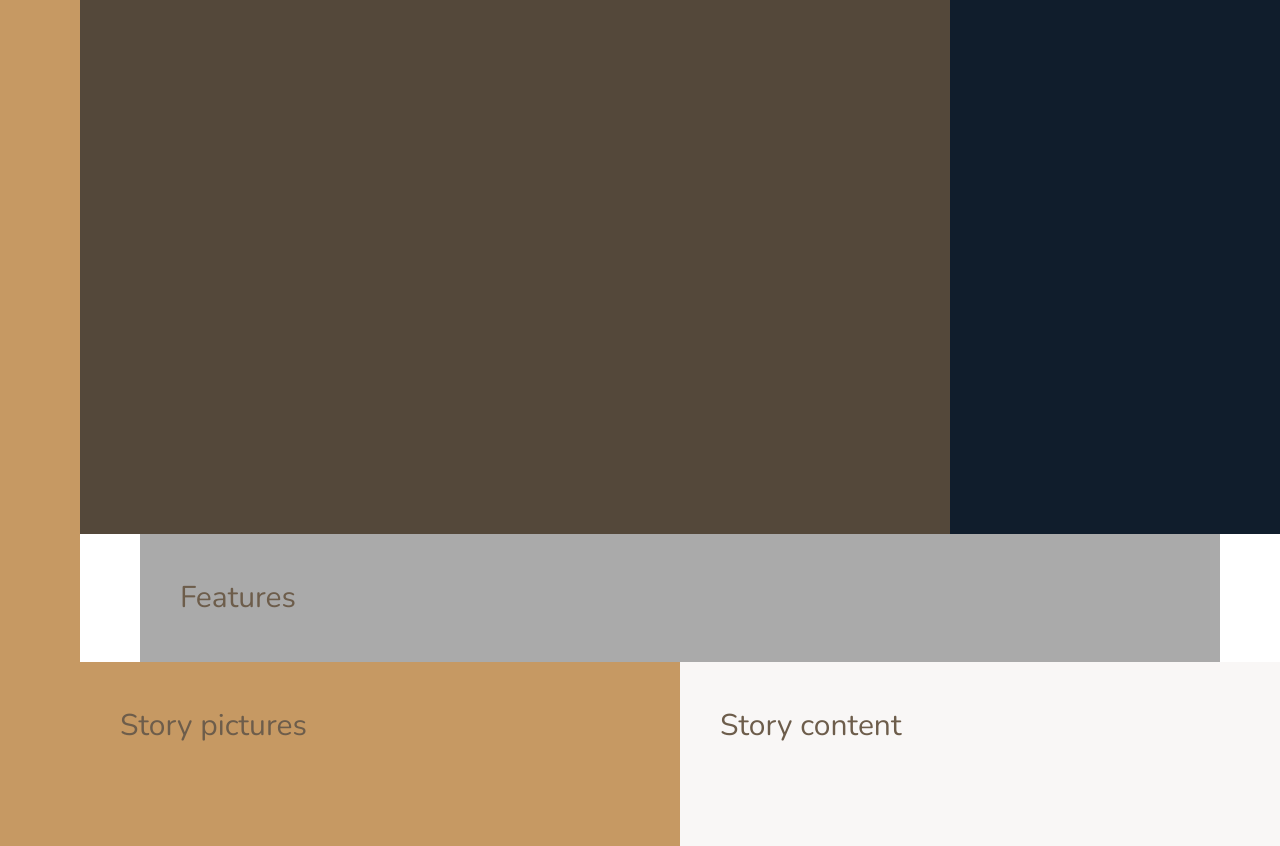
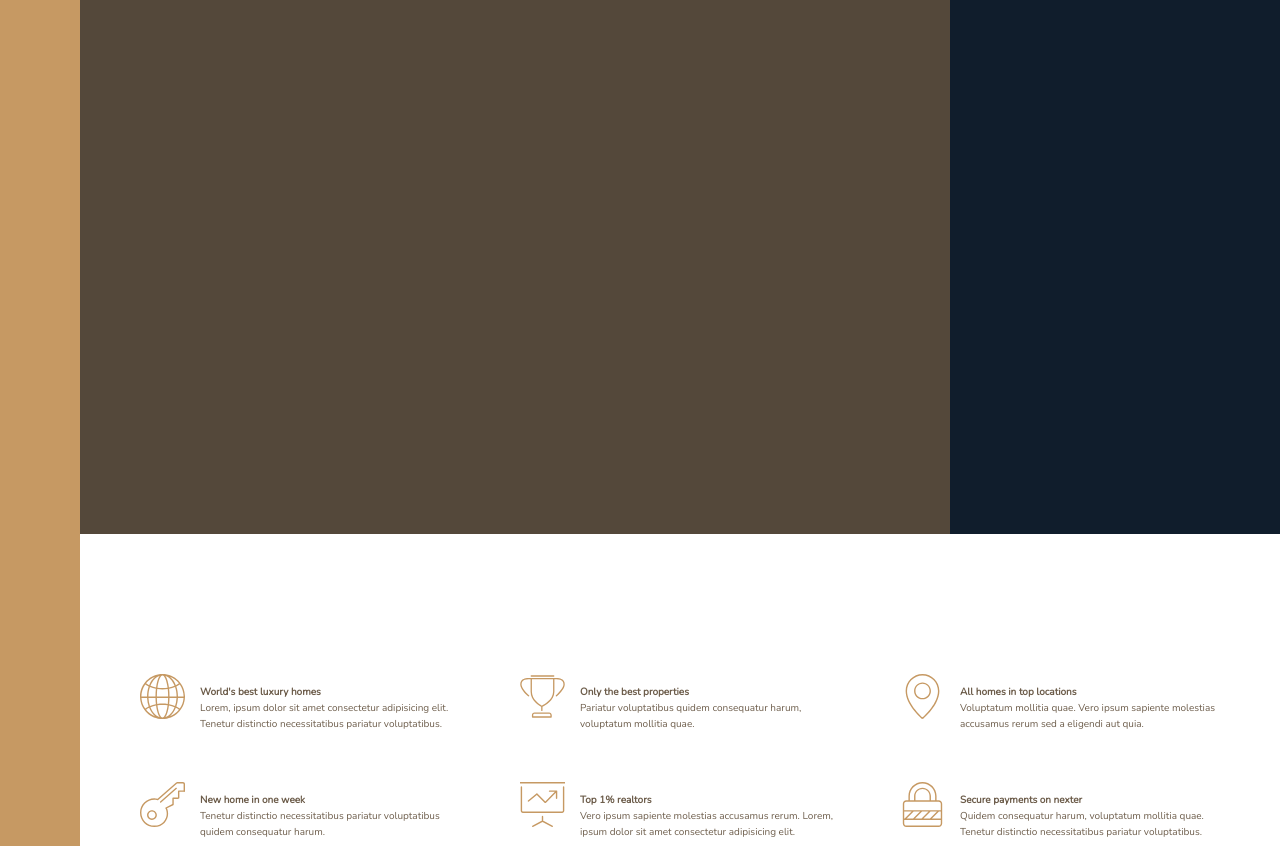
Before and after one commit to byPG/advanced_course_Sass_Animation_Nexter_Grid, a website: page index.html in a window 1280 px wide. Shown: the part 106-952 px from the top of the page. Drawn offline with nearby package versions, Linux system fonts and the light colour scheme.

Commit message:
next part of nexter - features seciton

```diff
--- a/index.html
+++ b/index.html
@@ -27,7 +27,60 @@
     </div>
 
     <section class="features">
-        Features
+
+        <div class="feature">
+            <svg class="feature__icon">
+                <use xlink:href="img/sprite.svg#icon-global"></use>
+            </svg>
+            <h4 class="heading-4">World's best luxury homes</h4>
+            <p class="feature_text">Lorem, ipsum dolor sit amet consectetur adipisicing elit. Tenetur distinctio
+                necessitatibus pariatur voluptatibus.</p>
+        </div>
+
+        <div class="feature">
+            <svg class="feature__icon">
+                <use xlink:href="img/sprite.svg#icon-trophy"></use>
+            </svg>
+            <h4 class="heading-4 headin--4--dark">Only the best properties</h4>
+            <p class="feature_text">Pariatur voluptatibus quidem consequatur harum, voluptatum mollitia quae.</p>
+        </div>
+
+        <div class="feature">
+            <svg class="feature__icon">
+                <use xlink:href="img/sprite.svg#icon-map-pin"></use>
+            </svg>
+            <h4 class="heading-4 headin--4--dark">All homes in top locations</h4>
+            <p class="feature_text">Voluptatum mollitia quae. Vero ipsum sapiente molestias accusamus rerum sed a
+                eligendi aut quia.</p>
+        </div>
+
+        <div class="feature">
+            <svg class="feature__icon">
+                <use xlink:href="img/sprite.svg#icon-key"></use>
+            </svg>
+            <h4 class="heading-4 headin--4--dark">New home in one week</h4>
+            <p class="feature_text">Tenetur distinctio necessitatibus pariatur voluptatibus quidem consequatur harum.
+            </p>
+        </div>
+
+        <div class="feature">
+            <svg class="feature__icon">
+                <use xlink:href="img/sprite.svg#icon-presentation"></use>
+            </svg>
+            <h4 class="heading-4 headin--4--dark">Top 1% realtors</h4>
+            <p class="feature_text">Vero ipsum sapiente molestias accusamus rerum. Lorem, ipsum dolor sit amet
+                consectetur adipisicing elit.</p>
+        </div>
+
+        <div class="feature">
+            <svg class="feature__icon">
+                <use xlink:href="img/sprite.svg#icon-lock"></use>
+            </svg>
+            <h4 class="heading-4 headin--4--dark">Secure payments on nexter</h4>
+            <p class="feature_text">Quidem consequatur harum, voluptatum mollitia quae. Tenetur distinctio
+                necessitatibus pariatur voluptatibus.</p>
+        </div>
+
     </section>
 
     <div class="story__pictures">
--- a/sass/_base.scss
+++ b/sass/_base.scss
@@ -39,8 +39,4 @@ body{
     grid-template-rows: 80vh min-content 40vw repeat(3, min-content);
     grid-template-columns: [sidebar-start] 8rem [sidebar-end full-start] minmax(6rem,1fr) [center-start] repeat(8, [col-start] minmax(min-content, 14rem) [col-end]) [center-end] minmax(6rem, 1fr) [full-end];
 
-    & > *{
-        padding: 40px;
-        font-size: 3rem;
-    }
 }
--- a/sass/_features.scss
+++ b/sass/_features.scss
@@ -1,4 +1,31 @@
 .features{
-    background-color: $color-grey-light-2;
     grid-column: center-start / center-end;
+    margin: 15rem 0;
+
+    display: grid;
+    // grid-template-columns: repeat(3, 1fr);
+    grid-template-columns: repeat(auto-fit, minmax(25rem, 1fr));
+    // grid-template-rows: auto auto; // automatyczne
+    grid-gap: 6rem;
+    align-items: start;
+
 }
+
+.feature{
+
+    display: grid;
+    grid-template-columns: min-content 1fr;
+    grid-column-gap: 1.5rem;
+
+    &__icon{
+        fill: $color-primary;
+        width: 4.5rem;
+        height: 4.5rem;
+        grid-row: 1/span 2;
+        transform: translateY(-1rem);
+    }
+
+    &__text{
+        font-style: 1.7rem;
+    }
+}
--- a/sass/_typography.scss
+++ b/sass/_typography.scss
@@ -0,0 +1,24 @@
+%heading{
+    font-family: $font-display;
+    font-weight: 400;
+}
+
+.heading--1{
+    @extend %heading;
+}
+
+.heading--2{
+    @extend %heading;
+}
+
+.heading--3{
+    @extend %heading;
+}
+
+.heading--4{
+    @extend %heading;
+    font-style: 1.9rem;
+
+    &--light { color: $color-grey-light-1;}
+    &--dark { color: $color-grey-light-1;}
+}
```
Also changed, not shown: css/style.css.
